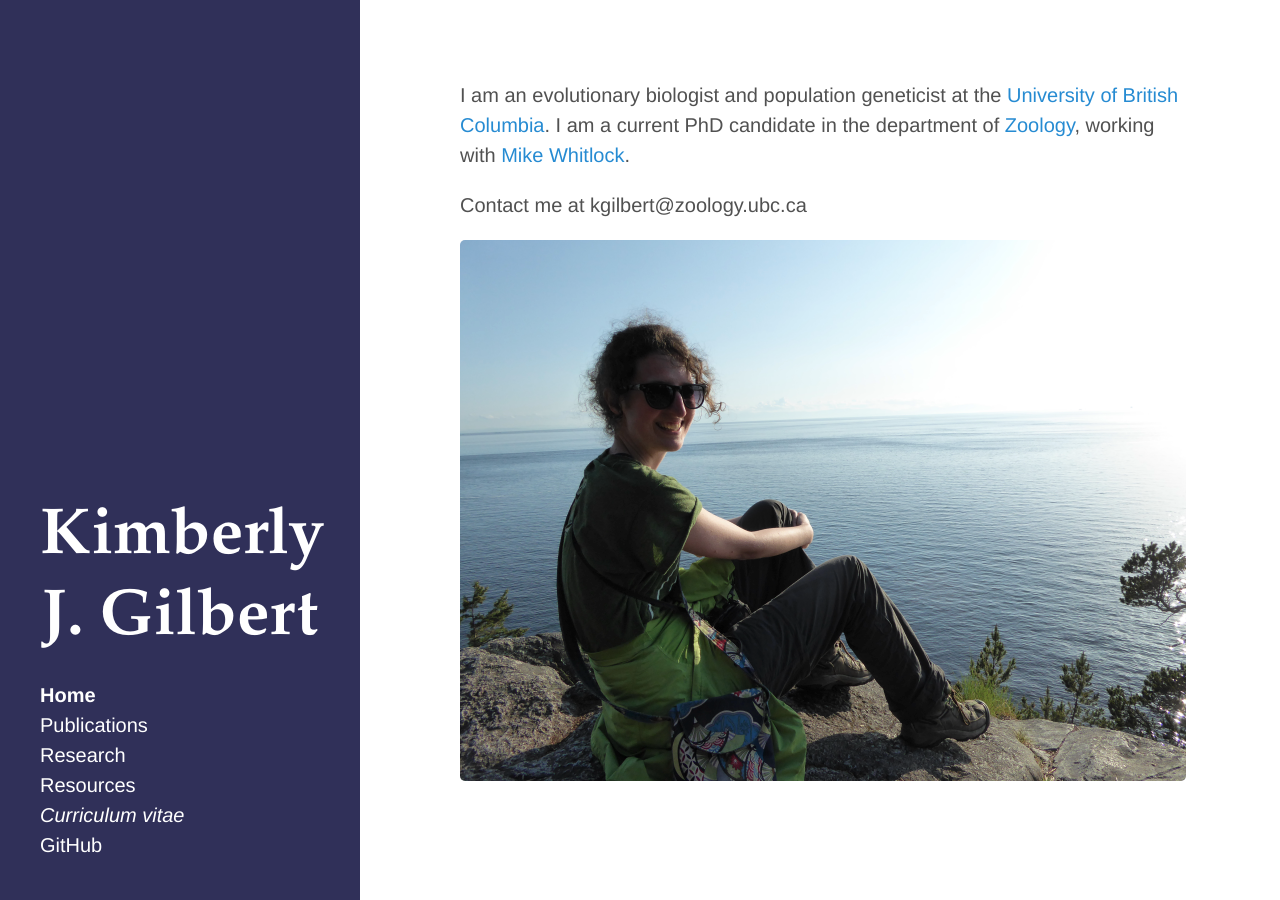
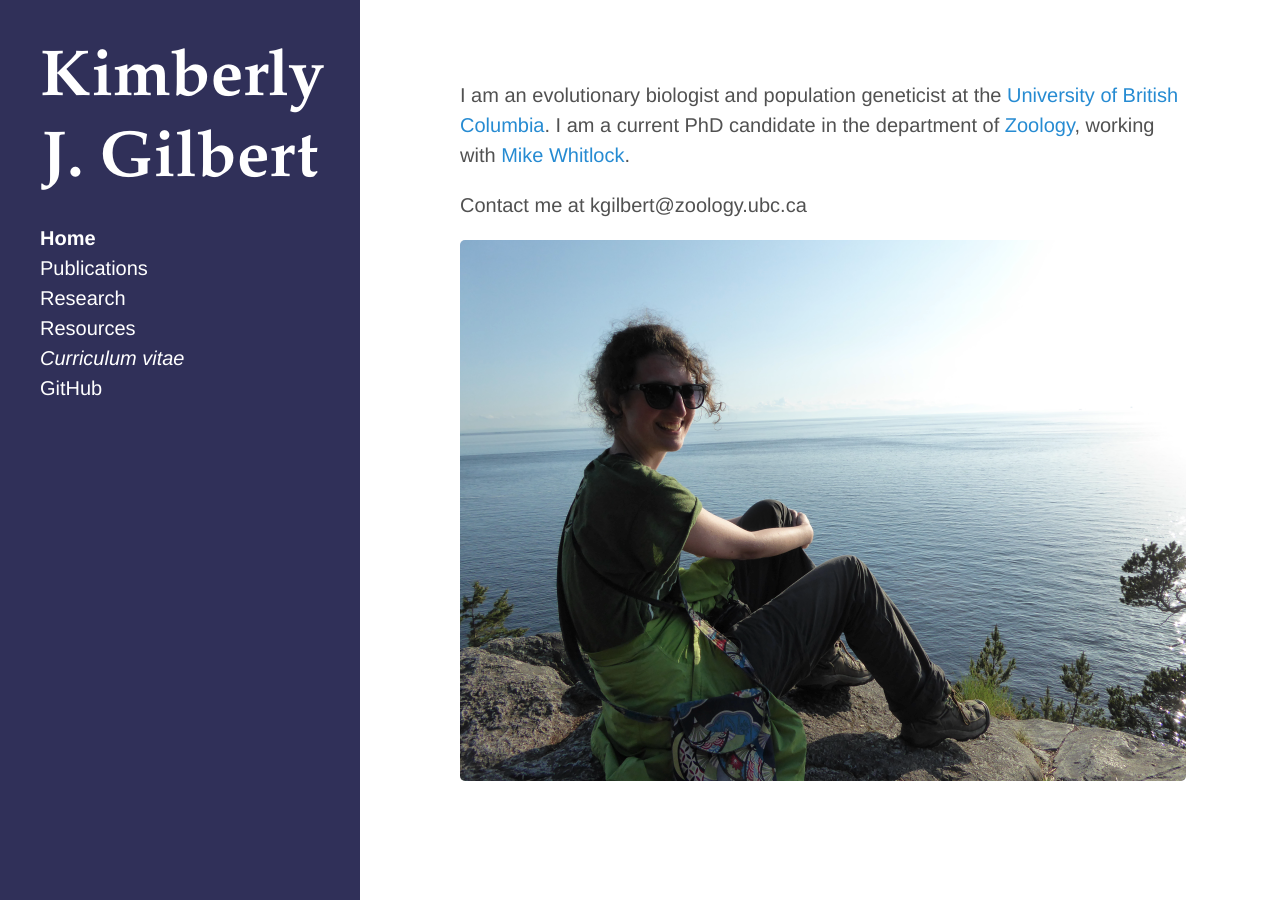
Before and after one commit to kjgilbert/kjgilbert.github.io, a Jekyll site: the page built from index.md, in a window 1280 px wide. Built offline with Jekyll 4.4.1, drawn with Linux system fonts in a browser that asks for light colours; Markdown is read by kramdown in place of the engine named in the settings.

Commit message:
formatting

```diff
--- a/_includes/sidebar.html
+++ b/_includes/sidebar.html
@@ -1,5 +1,6 @@
 <div class="sidebar">
-  <div class="container sidebar-sticky">
+  <div class="container">
+<!--  <div class="container sidebar-sticky">  ORIGINAL STICKY SIDEBAR-->
     <div class="sidebar-about">
       <h1>{{ site.title }}</h1>
       <p class="lead">{{ site.description }}</p>
```
